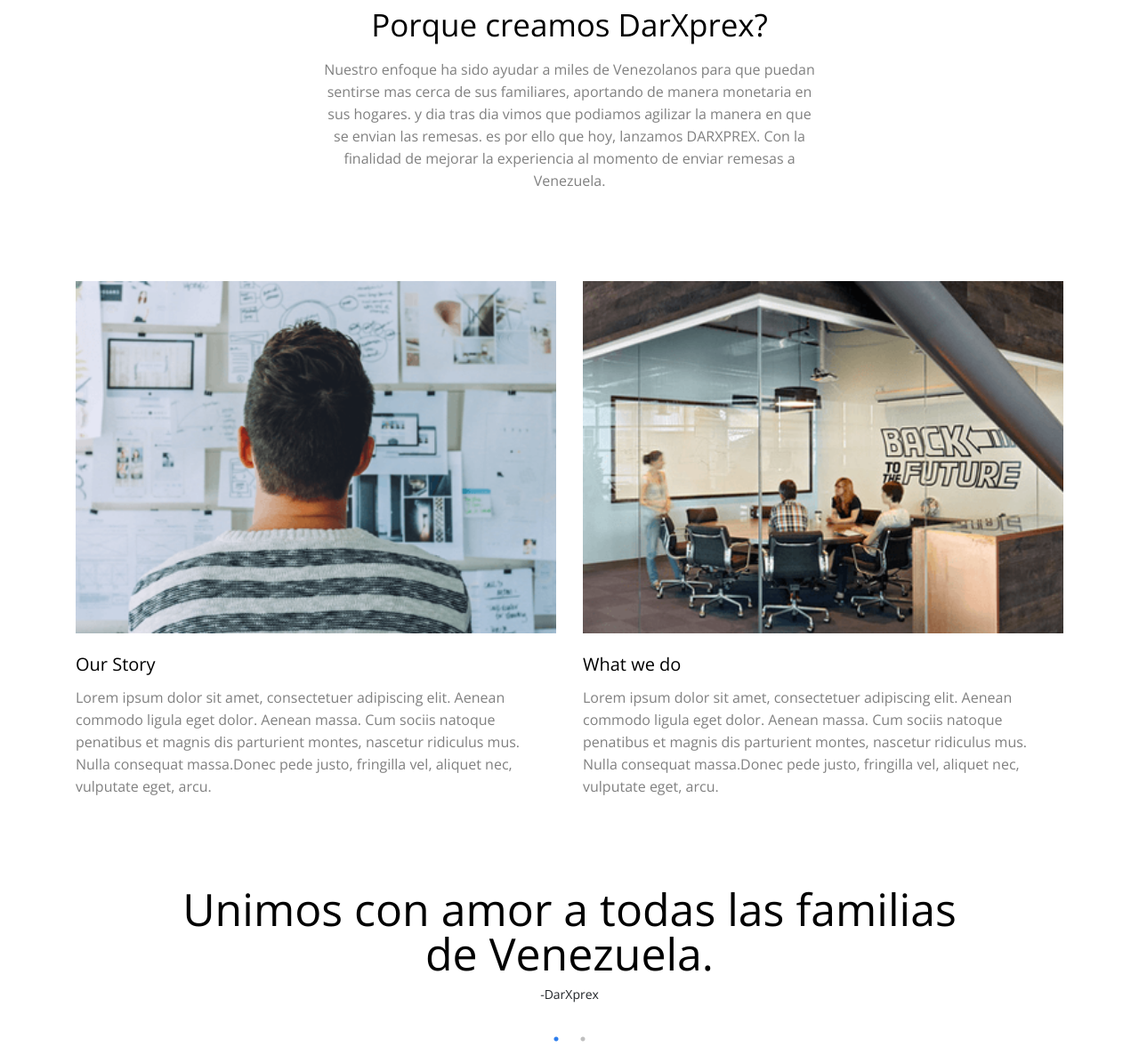
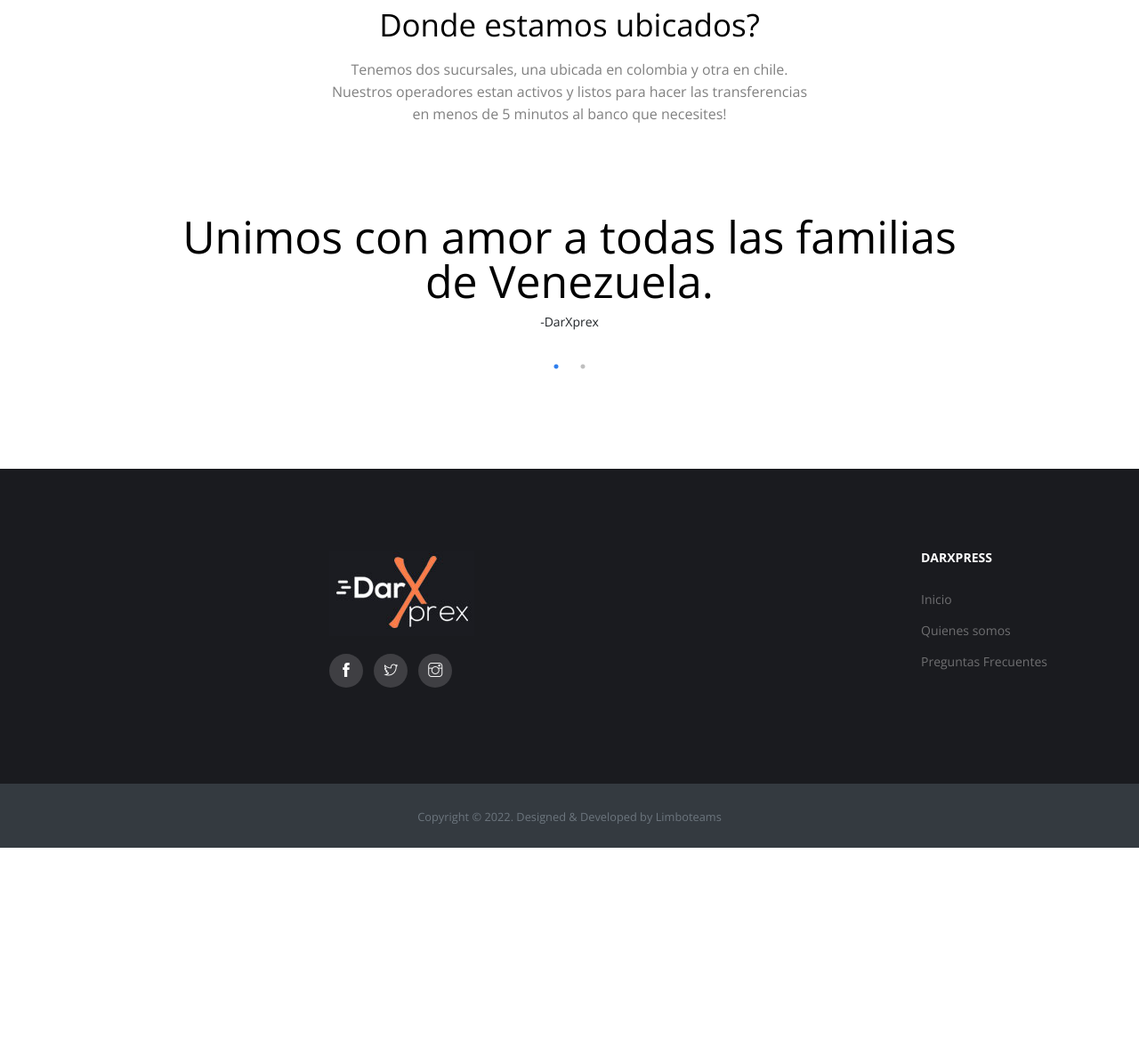
Before and after one commit to Andydes/Darxprex, a website: page about.html in a window 1280 px wide. Shown: the part 933-2119 px from the top of the page at 89% size. After the commit the page ends 1886 px from the top, so only its background shows below. Drawn offline with nearby package versions, Linux system fonts and the light colour scheme; some packages are replaced by stand-ins of ours.

Commit message:
add scroll

```diff
--- a/about.html
+++ b/about.html
@@ -82,7 +82,7 @@ FACEBOOK: https://www.facebook.com/themefisher
 		<div class="row">
 			<div class="col-sm-8 m-auto">
 				<!-- Page Title -->
-				<h1>Te hablamos un poco de nosotros</h1>
+				<h1>Acerca de nosotros</h1>
 				<!-- Page Description -->
 				<p>Somos una Casa de Cambio, que te ofrece la mayor rapidez y seguridad del mercado al cambiar de Pesos a Bs
 					Sin Comisión.
@@ -104,10 +104,12 @@ FACEBOOK: https://www.facebook.com/themefisher
 			<div class="col-lg-6 align-self-center">
 				<div class="content text-center text-lg-left">
 					<!-- Headline -->
-					<h2>Donde estamos ubicados?</h2>
+					<h2>Porque creamos DarXprex?</h2>
 					<!-- Story -->
-					<p>Tenemos dos sucursales, una ubicada en colombia y otra en chile.
-						Nuestros operadores estan activos y listos para hacer las transferencias en menos de 5 minutos al banco que necesites!
+					<p>Nuestro enfoque ha sido ayudar a miles de Venezolanos para que puedan sentirse mas cerca de sus familiares, aportando de manera monetaria en sus hogares.
+						y dia tras dia vimos que podiamos agilizar la manera en que se envian las remesas.
+						es por ello que hoy, lanzamos DARXPREX.
+						Con la finalidad de mejorar la experiencia al momento de enviar remesas a Venezuela.
 					</p>
 				</div>
 			</div>
@@ -141,11 +143,9 @@ FACEBOOK: https://www.facebook.com/themefisher
 		<div class="row">
 			<div class="col-12">
 				<div class="section-title mb-0">
-					<h2>Porque creamos DarXprex?</h2>
-					<p>Nuestro enfoque ha sido ayudar a miles de Venezolanos para que puedan sentirse mas cerca de sus familiares, aportando de manera monetaria en sus hogares.
-						y dia tras dia vimos que podiamos agilizar la manera en que se envian las remesas.
-						es por ello que hoy, lanzamos DARXPREX.
-						Con la finalidad de mejorar la experiencia al momento de enviar remesas a Venezuela.
+					<h2>Donde estamos ubicados?</h2>
+					<p>Tenemos dos sucursales, una ubicada en colombia y otra en chile.
+						Nuestros operadores estan activos y listos para hacer las transferencias en menos de 5 minutos al banco que necesites!
 					</p>
 				</div>
 			</div>
@@ -157,32 +157,7 @@ FACEBOOK: https://www.facebook.com/themefisher
 <!--==================================
 =            Create Story            =
 ===================================-->
-<section class="section create-stories pt-0">
-	<div class="container">
-		<div class="row">
-			<div class="col-lg-6">
-				<div class="block">
-					<!-- Image -->
-					<img class="img-fluid" src="images/blog/post-01.jpg" alt="Story-Image">
-					<!-- Heading -->
-					<h3>Our Story</h3>
-					<!-- Story -->
-					<p>Lorem ipsum dolor sit amet, consectetuer adipiscing elit. Aenean commodo ligula eget dolor. Aenean massa. Cum sociis natoque penatibus et magnis dis parturient montes, nascetur ridiculus mus. Nulla consequat massa.Donec pede justo, fringilla vel, aliquet nec, vulputate eget, arcu.</p>
-				</div>
-			</div>
-			<div class="col-lg-6 mt-5 mt-lg-0">
-				<div class="block">
-					<!-- Image -->
-					<img class="img-fluid" src="images/blog/post-03.jpg" alt="Story-Image">
-					<!-- Heading -->
-					<h3>What we do</h3>
-					<!-- Story -->
-					<p>Lorem ipsum dolor sit amet, consectetuer adipiscing elit. Aenean commodo ligula eget dolor. Aenean massa. Cum sociis natoque penatibus et magnis dis parturient montes, nascetur ridiculus mus. Nulla consequat massa.Donec pede justo, fringilla vel, aliquet nec, vulputate eget, arcu.</p>
-				</div>
-			</div>
-		</div>
-	</div>
-</section>
+
 <!--====  End of Create Story  ====-->
 
 
--- a/css/style.css
+++ b/css/style.css
@@ -2214,4 +2214,8 @@ hr {
   height: auto;
   max-width: 80%;
 }
+
+html{
+scroll-behavior: smooth;
+}
 /*# sourceMappingURL=style.css.map */
```
Also changed, not shown: index.html (+3 -2 lines).
